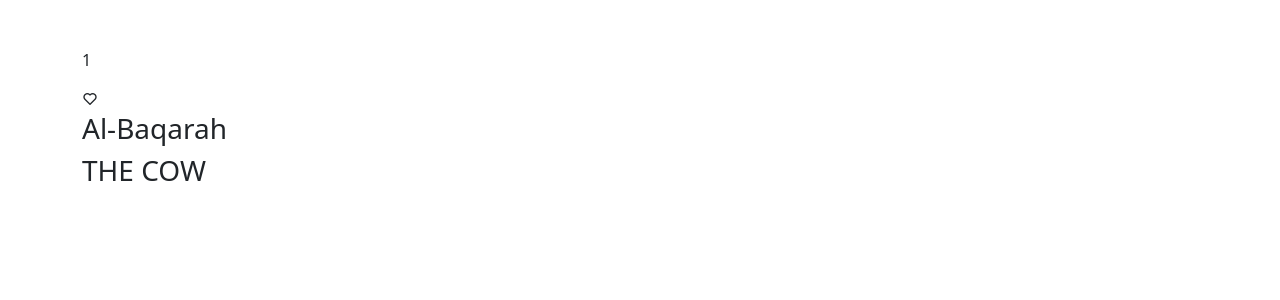
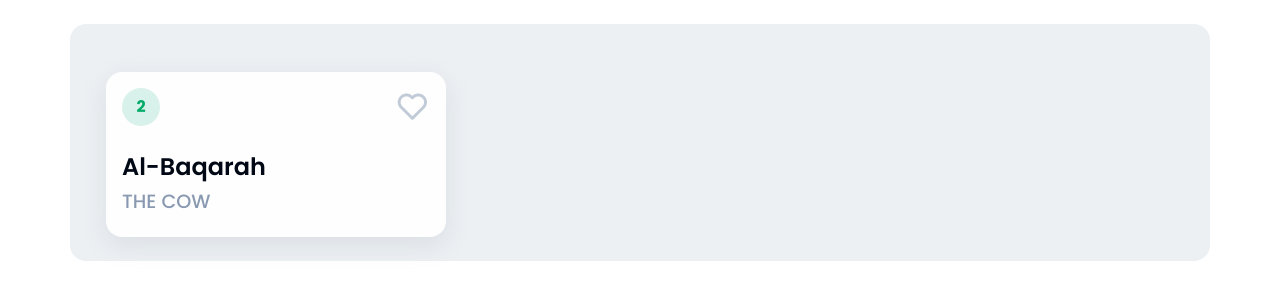
Before and after one commit to mahmud035/Quran-Mazid---API, a plain HTML site: page index.html in a window 1280 px wide. Drawn offline with nearby package versions, Linux system fonts and the light colour scheme.

Commit message:
added surah card css

```diff
--- a/css/style.css
+++ b/css/style.css
@@ -1,3 +1,5 @@
+@import url('https://fonts.googleapis.com/css2?family=Poppins:wght@400;500;600;700;800;900&display=swap');
+
 *,
 *::before,
 *::after {
@@ -56,4 +58,61 @@ select {
   --icon-color: #c1cbd7;
 }
 
+body {
+  font-family: 'Poppins', sans-serif;
+}
+
 /* Common CSS Classes */
+
+/* All Surah Container */
+.surah-card-container {
+  background-color: var(--bg-container);
+  border-radius: 1rem;
+}
+
+/* Surah Card */
+.surah-card {
+  background-color: var(--bg-card);
+  padding: 1rem;
+  border-radius: 16px;
+  box-shadow: rgba(149, 157, 165, 0.2) 0px 8px 24px;
+}
+
+.surah-number-bookmark {
+  display: flex;
+  align-items: center;
+  justify-content: space-between;
+  padding-bottom: 1.7rem;
+}
+
+.surah-number-bookmark p {
+  display: flex;
+  align-items: center;
+  justify-content: center;
+  margin-bottom: 0 !important;
+  font-weight: bold;
+  color: var(--green);
+  background-color: var(--light-green);
+  width: 38px;
+  height: 38px;
+  padding: fit-content;
+  border-radius: 50%;
+  text-align: center;
+}
+
+.surah-number-bookmark .heart {
+  font-size: 2.2rem;
+  color: var(--icon-color);
+  cursor: pointer;
+}
+
+.surah-name-info h3 {
+  font-size: 1.5rem;
+  font-weight: 600;
+  color: var(--text-black);
+}
+
+.surah-name-info h4 {
+  font-size: 1.2rem;
+  color: var(--text-light);
+}
--- a/index.html
+++ b/index.html
@@ -33,17 +33,19 @@
     <div class="divider my-5"></div>
 
     <!-- All Surah Container -->
-    <div class="container">
-      <div class="row row-cols-1 row-cols-sm-2 row-cols-md-3 row-cols-lg-4 g-4">
+    <div class="container surah-card-container">
+      <div
+        class="row row-cols-1 row-cols-sm-2 row-cols-md-2 row-cols-lg-3 g-4 p-4"
+      >
         <div class="col">
           <div class="surah-card">
             <div class="surah-number-bookmark">
-              <p id="surah-number">1</p>
-              <i id="bookmark" class="bx bx-heart"></i>
+              <p id="surah-number">2</p>
+              <i id="bookmark" class="bx bx-heart heart"></i>
             </div>
             <div class="surah-name-info">
-              <h3>Al-Baqarah</h3>
-              <h3>THE COW</h3>
+              <h3 id="surah-name">Al-Baqarah</h3>
+              <h4 id="english-translation-name">THE COW</h4>
             </div>
           </div>
         </div>
```
